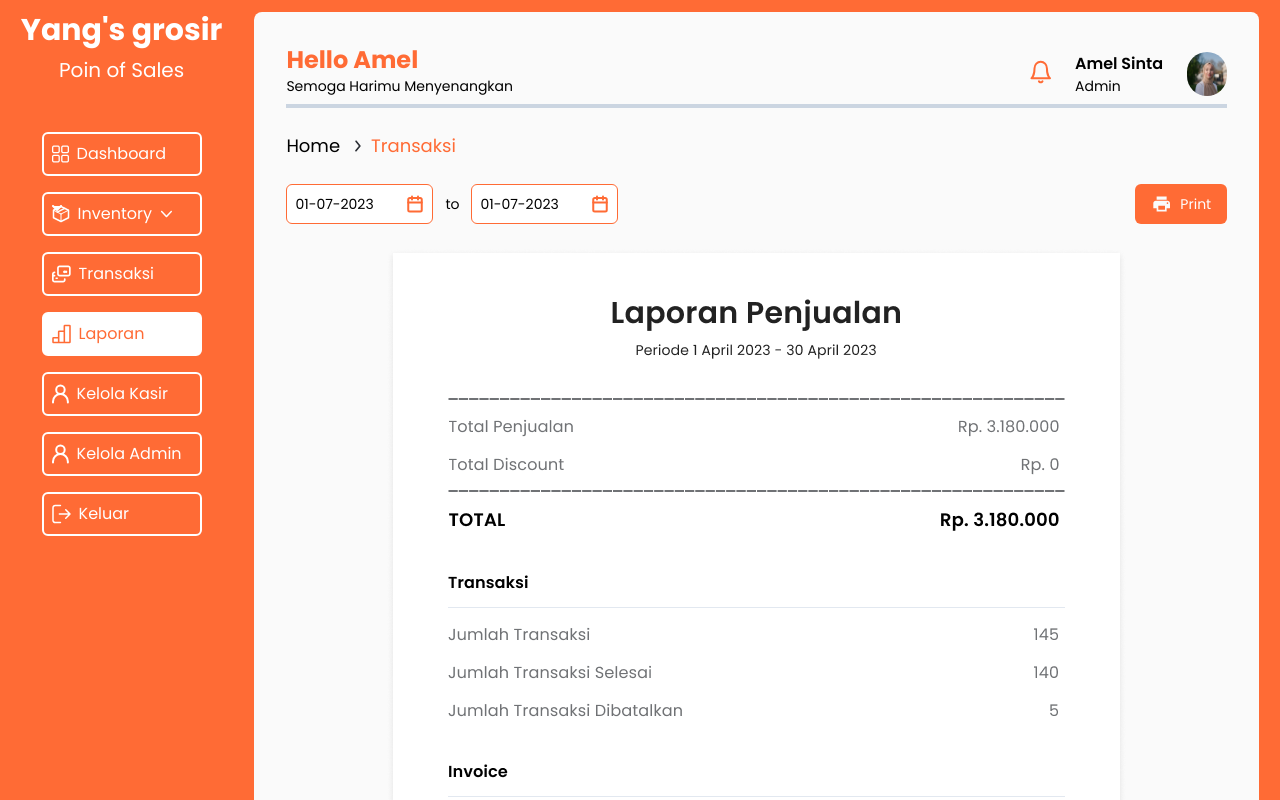
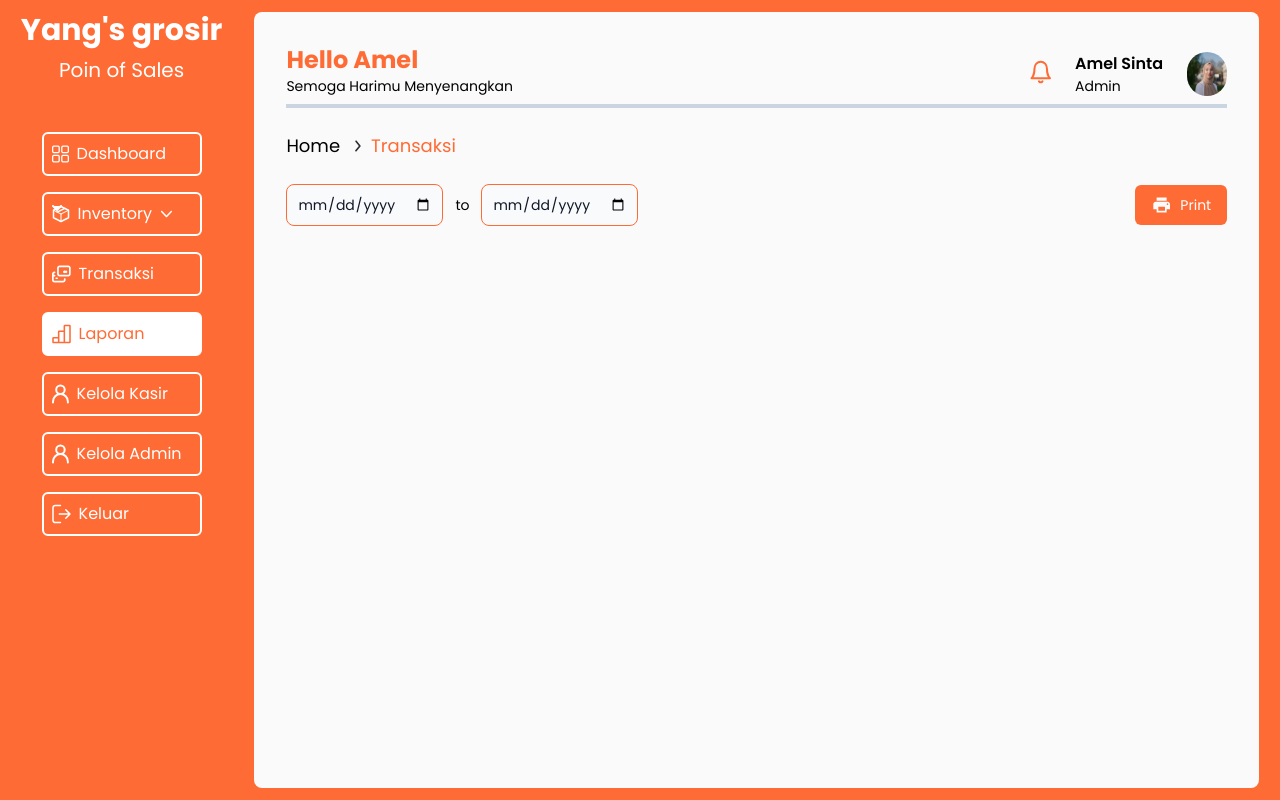
Before and after one commit to rapii03/PointOfSale, a Next.js app: page /laporan in a window 1280 px wide. Shown: the top 800 px of the page. Built offline with nearby package versions, Linux system fonts and the light colour scheme.

Commit message:
Recovery commit

```diff
--- a/src/pages/inventori/kategori/index.tsx
+++ b/src/pages/inventori/kategori/index.tsx
@@ -33,51 +33,18 @@ export default function Kategori() {
   ];
 
   const columns = ["No", "Nama Kategori", "Aksi"];
-  interface kategori {
+
+  interface Kategori {
     id?: number;
     nama: string;
   }
-  const dataKategori: kategori[] = [
-    {
-      id: 1,
-      nama: "Makanan",
-    },
-    {
-      id: 1,
-      nama: "Makanan",
-    },
-    {
-      id: 1,
-      nama: "Makanan",
-    },
-    {
-      id: 1,
-      nama: "Makanan",
-    },
-    {
-      id: 1,
-      nama: "Makanan",
-    },
-    {
-      id: 2,
-      nama: "Cemilan",
-    },
-    {
-      id: 3,
-      nama: "Minuman",
-    },
-    {
-      id: 3,
-      nama: "Minuman",
-    },
-    {
-      id: 3,
-      nama: "Minuman",
-    },
-    {
-      id: 3,
-      nama: "Minuman",
-    },
+  //Format Data Buat Kategori
+  const dataKategori: Kategori[] = [
+    { id: 1, nama: "Makanan" },
+    { id: 2, nama: "Makanan" },
+    { id: 3, nama: "Minuman" },
+    { id: 4, nama: "Minuman" },
+    { id: 5, nama: "Minuman" },
   ];
 
   const [currentPage, setCurrentPage] = useState(1);
@@ -97,8 +64,8 @@ export default function Kategori() {
     setOpenDeleteModal(false);
   }
 
-  const { register, handleSubmit } = useForm<kategori>();
-  const onSubmit: SubmitHandler<kategori> = (data) => {
+  const { register, handleSubmit } = useForm<Kategori>();
+  const onSubmit: SubmitHandler<Kategori> = (data) => {
     console.log(data);
     onCloseModal();
   };
--- a/src/pages/inventori/satuan/index.tsx
+++ b/src/pages/inventori/satuan/index.tsx
@@ -33,23 +33,16 @@ export default function Satuan() {
   ];
 
   const columns = ["No", "Nama Satuan", "Aksi"];
-  interface satuan {
+
+  interface Satuan {
     id?: number;
     nama: string;
   }
-  const dataSatuan: satuan[] = [
-    {
-      id: 1,
-      nama: "Pcs",
-    },
-    {
-        id: 2,
-        nama: "Dus",
-      },
-      {
-        id: 3,
-        nama: "Renteng",
-      },
+  //Format Data Buat Satuan
+  const dataSatuan: Satuan[] = [
+    { id: 1, nama: "Pcs" },
+    { id: 2, nama: "Dus" },
+    { id: 3, nama: "Pax" },
   ];
 
   const [currentPage, setCurrentPage] = useState(1);
@@ -69,8 +62,8 @@ export default function Satuan() {
     setOpenDeleteModal(false);
   }
 
-  const { register, handleSubmit } = useForm<satuan>();
-  const onSubmit: SubmitHandler<satuan> = (data) => {
+  const { register, handleSubmit } = useForm<Satuan>();
+  const onSubmit: SubmitHandler<Satuan> = (data) => {
     console.log(data);
     onCloseModal();
   };
@@ -83,7 +76,7 @@ export default function Satuan() {
     <AdminLayout>
       <Breadcrumbs crumbs={crumbs} />
       <div className="flex h-fit justify-between items-center mb-6">
-        <Searchbar placeholder="Cari Satuan"/>
+        <Searchbar placeholder="Cari Satuan" />
         <button
           className="bg-[#FF6B35] h-fit px-3 py-1 rounded-md text-white text-md flex justify-center items-center gap-2"
           onClick={() => setOpenAddModal(true)}
@@ -117,7 +110,9 @@ export default function Satuan() {
                   className={
                     column === "No"
                       ? "bg-[#ff6b3546] px-0 font-semibold text-sm text-[#FF6B35] py-2 w-[7%]"
-                      : column == "Aksi" ? "bg-[#ff6b3546] px-0 font-semibold text-sm text-[#FF6B35] py-2 text-center" : "bg-[#ff6b3546] px-0 font-semibold text-sm text-[#FF6B35] py-2 text-left"
+                      : column == "Aksi"
+                      ? "bg-[#ff6b3546] px-0 font-semibold text-sm text-[#FF6B35] py-2 text-center"
+                      : "bg-[#ff6b3546] px-0 font-semibold text-sm text-[#FF6B35] py-2 text-left"
                   }
                 >
                   {column}
--- a/src/pages/kelola-admin/index.tsx
+++ b/src/pages/kelola-admin/index.tsx
@@ -40,6 +40,7 @@ export default function KelolaAdmin() {
     sandi: string;
     gambar?: string;
   }
+  //Format Data Buat Kelola Admin
   const dataAdmin: kelolaAdmin[] = [
     {
       id: 1,
--- a/src/pages/kelola-kasir/index.tsx
+++ b/src/pages/kelola-kasir/index.tsx
@@ -32,12 +32,14 @@ export default function KelolaKasir() {
   ];
 
   const columns = ["No", "Nama Akun Kasir", "Kode Kasir", "Aksi"];
+
   interface kelolaKasir {
     id?: number;
     nama: string;
     kode: string;
     gambar?: string;
   }
+  //Format Data Buat Kelola Kasir
   const dataKasir: kelolaKasir[] = [
     {
       id: 1,
--- a/src/pages/laporan/index.tsx
+++ b/src/pages/laporan/index.tsx
@@ -3,101 +3,51 @@ import AdminLayout from "@/components/AdminLayout";
 import Breadcrumbs from "@/components/Breadcrumbs";
 import Image from "next/image";
 import laporan from "../../../public/assets/admin/laporanKeuangan.png";
-// import Searchbar from "@/components/Searchbar";
-// import { Pagination } from "flowbite-react";
-// import { useState } from "react";
-// import { useForm, SubmitHandler } from "react-hook-form";
+import { useState, useEffect } from "react";
+import { useForm, SubmitHandler } from "react-hook-form";
 
 export default function Laporan() {
   const crumbs = [
     { text: "Home", href: "/dashboard-admin" },
     { text: "Transaksi" },
   ];
-
+  const { register, handleSubmit, unregister, reset } = useForm();
+  const onSubmit = (data: any) => {
+    if (data.tanggal <= data.tanggal1) {
+      console.log(data);
+      alert("Data Masuk");
+    } else {
+      console.log("error");
+    }
+  };
   return (
     <AdminLayout>
       <Breadcrumbs crumbs={crumbs} />
       <div className="flex h-fit justify-between items-center mb-6">
         <div className="flex justify-between items-center gap-x-3 text-sm">
-          <div className="w-[9.188rem] h-10 bg-white border border-[#FF6B35] rounded-md flex px-2 items-center justify-between ">
-            <p>01-07-2023</p>
-            <svg
-              xmlns="http://www.w3.org/2000/svg"
-              width="18"
-              height="18"
-              viewBox="0 0 18 18"
-              fill="none"
+          <div className="flex  text-sm">
+            <form
+              onChange={handleSubmit(onSubmit)}
+              className="flex flex-nowrap justify-between items-center gap-x-3 text-sm"
             >
-              <path
-                d="M14.25 3H3.75C2.92157 3 2.25 3.67157 2.25 4.5V15C2.25 15.8284 2.92157 16.5 3.75 16.5H14.25C15.0784 16.5 15.75 15.8284 15.75 15V4.5C15.75 3.67157 15.0784 3 14.25 3Z"
-                stroke="#FF6B35"
-                stroke-width="2"
-                stroke-linecap="round"
-                stroke-linejoin="round"
-              />
-              <path
-                d="M12 1.5V4.5"
-                stroke="#FF6B35"
-                stroke-width="2"
-                stroke-linecap="round"
-                stroke-linejoin="round"
-              />
-              <path
-                d="M6 1.5V4.5"
-                stroke="#FF6B35"
-                stroke-width="2"
-                stroke-linecap="round"
-                stroke-linejoin="round"
-              />
-              <path
-                d="M2.25 7.5H15.75"
-                stroke="#FF6B35"
-                stroke-width="2"
-                stroke-linecap="round"
-                stroke-linejoin="round"
-              />
-            </svg>
-          </div>
+              <div>
+                <input
+                  type="date"
+                  {...register("tanggal")}
+                  className="bg-gray-50 border border-[#FF6B35] text-gray-900 text-sm rounded-lg focus:ring-[#FF6B35] focus:border-[#FF6B35] block w-full p-2.5 red-500"
+                />
+              </div>
 
-          <p>to</p>
-          <div className="w-[9.188rem] h-10 bg-white border border-[#FF6B35] rounded-md flex items-center justify-between px-2">
-            <p>01-07-2023</p>
-            <svg
-              xmlns="http://www.w3.org/2000/svg"
-              width="18"
-              height="18"
-              viewBox="0 0 18 18"
-              fill="none"
-            >
-              <path
-                d="M14.25 3H3.75C2.92157 3 2.25 3.67157 2.25 4.5V15C2.25 15.8284 2.92157 16.5 3.75 16.5H14.25C15.0784 16.5 15.75 15.8284 15.75 15V4.5C15.75 3.67157 15.0784 3 14.25 3Z"
-                stroke="#FF6B35"
-                stroke-width="2"
-                stroke-linecap="round"
-                stroke-linejoin="round"
-              />
-              <path
-                d="M12 1.5V4.5"
-                stroke="#FF6B35"
-                stroke-width="2"
-                stroke-linecap="round"
-                stroke-linejoin="round"
-              />
-              <path
-                d="M6 1.5V4.5"
-                stroke="#FF6B35"
-                stroke-width="2"
-                stroke-linecap="round"
-                stroke-linejoin="round"
-              />
-              <path
-                d="M2.25 7.5H15.75"
-                stroke="#FF6B35"
-                stroke-width="2"
-                stroke-linecap="round"
-                stroke-linejoin="round"
-              />
-            </svg>
+              <p>to</p>
+
+              <div>
+                <input
+                  type="date"
+                  {...register("tanggal1")}
+                  className="bg-gray-50 border border-[#FF6B35] text-gray-900 text-sm rounded-lg focus:ring-[#FF6B35] focus:border-[#FF6B35] block w-full p-2.5"
+                />
+              </div>
+            </form>
           </div>
         </div>
         <button className="w-auto h-10 bg-[#FF6B35] rounded-md flex items-center justify-center gap-x-2 px-4 text-sm">
@@ -130,7 +80,7 @@ export default function Laporan() {
       </div>
 
       <div className="mt-6 flex justify-center">
-        <Image src={laporan} alt="laporan" />
+        {/* <Image src={laporan} alt="laporan" /> */}
       </div>
     </AdminLayout>
   );
--- a/src/pages/transaksi/index.tsx
+++ b/src/pages/transaksi/index.tsx
@@ -4,8 +4,8 @@ import Breadcrumbs from "@/components/Breadcrumbs";
 // import Searchbar from "@/components/Searchbar";
 import { Pagination } from "flowbite-react";
 import Link from "next/link";
-import { useState } from "react";
-// import { useForm, SubmitHandler } from "react-hook-form";
+import { useState, useEffect } from "react";
+import { useForm, SubmitHandler } from "react-hook-form";
 
 export default function Transaksi() {
   const paginationTheme = {
@@ -41,6 +41,7 @@ export default function Transaksi() {
     "Status",
     "Aksi",
   ];
+
   interface kelolaTransaksi {
     id?: number;
     invoice: string;
@@ -49,6 +50,7 @@ export default function Transaksi() {
     total: number;
     status: string;
   }
+  //Format Data Buat Transaksi
   const dataTransaksi: kelolaTransaksi[] = [
     {
       id: 1,
@@ -76,96 +78,67 @@ export default function Transaksi() {
       total: 10,
       status: "Pending",
     },
+    {
+      id: 4,
+      invoice: "#INV1214",
+      tanggal: "10-11-2023",
+      produk: "Mie",
+      total: 10,
+      status: "Sukses",
+    },
+    {
+      id: 5,
+      invoice: "#INV1214",
+      tanggal: "10-11-2023",
+      produk: "Mie",
+      total: 10,
+      status: "Pending",
+    },
   ];
 
   const [currentPage, setCurrentPage] = useState(1);
   const onPageChange = (page: number) => setCurrentPage(page);
 
+  const [startDate, setStartDate] = useState();
+  const [endDate, setEndtDate] = useState();
+
+  const { register, handleSubmit, unregister, reset } = useForm();
+  const onSubmit = (data: any) => {
+    if (data.tanggal <= data.tanggal1) {
+      console.log(data);
+      alert("Data Masuk");
+    } else {
+      console.log("error");
+    }
+  };
+
   return (
     <AdminLayout>
       <Breadcrumbs crumbs={crumbs} />
       <div className="flex h-fit justify-between items-center mb-6">
-        <div className="flex justify-between items-center gap-x-3 text-sm">
-          <div className="w-[9.188rem] h-10 bg-white border border-[#FF6B35] rounded-md flex px-2 items-center justify-between ">
-            <p>01-07-2023</p>
-            <svg
-              xmlns="http://www.w3.org/2000/svg"
-              width="18"
-              height="18"
-              viewBox="0 0 18 18"
-              fill="none"
+        <div className="flex  text-sm">
+          <form
+            onChange={handleSubmit(onSubmit)}
+            className="flex flex-nowrap justify-between items-center gap-x-3 text-sm"
           >
-              <path
-                d="M14.25 3H3.75C2.92157 3 2.25 3.67157 2.25 4.5V15C2.25 15.8284 2.92157 16.5 3.75 16.5H14.25C15.0784 16.5 15.75 15.8284 15.75 15V4.5C15.75 3.67157 15.0784 3 14.25 3Z"
-                stroke="#FF6B35"
-                stroke-width="2"
-                stroke-linecap="round"
-                stroke-linejoin="round"
+            <div>
+              <input
+                type="date"
+                {...register("tanggal")}
+                className="bg-gray-50 border border-[#FF6B35] text-gray-900 text-sm rounded-lg focus:ring-[#FF6B35] focus:border-[#FF6B35] block w-full p-2.5 red-500"
               />
-              <path
-                d="M12 1.5V4.5"
-                stroke="#FF6B35"
-                stroke-width="2"
-                stroke-linecap="round"
-                stroke-linejoin="round"
-              />
-              <path
-                d="M6 1.5V4.5"
-                stroke="#FF6B35"
-                stroke-width="2"
-                stroke-linecap="round"
-                stroke-linejoin="round"
-              />
-              <path
-                d="M2.25 7.5H15.75"
-                stroke="#FF6B35"
-                stroke-width="2"
-                stroke-linecap="round"
-                stroke-linejoin="round"
-              />
-            </svg>
             </div>
 
             <p>to</p>
-          <div className="w-[9.188rem] h-10 bg-white border border-[#FF6B35] rounded-md flex items-center justify-between px-2">
-            <p>01-07-2023</p>
-            <svg
-              xmlns="http://www.w3.org/2000/svg"
-              width="18"
-              height="18"
-              viewBox="0 0 18 18"
-              fill="none"
-            >
-              <path
-                d="M14.25 3H3.75C2.92157 3 2.25 3.67157 2.25 4.5V15C2.25 15.8284 2.92157 16.5 3.75 16.5H14.25C15.0784 16.5 15.75 15.8284 15.75 15V4.5C15.75 3.67157 15.0784 3 14.25 3Z"
-                stroke="#FF6B35"
-                stroke-width="2"
-                stroke-linecap="round"
-                stroke-linejoin="round"
+
+            <div>
+              <input
+                type="date"
+                {...register("tanggal1")}
+                className="bg-gray-50 border border-[#FF6B35] text-gray-900 text-sm rounded-lg focus:ring-[#FF6B35] focus:border-[#FF6B35] block w-full p-2.5"
               />
-              <path
-                d="M12 1.5V4.5"
-                stroke="#FF6B35"
-                stroke-width="2"
-                stroke-linecap="round"
-                stroke-linejoin="round"
-              />
-              <path
-                d="M6 1.5V4.5"
-                stroke="#FF6B35"
-                stroke-width="2"
-                stroke-linecap="round"
-                stroke-linejoin="round"
-              />
-              <path
-                d="M2.25 7.5H15.75"
-                stroke="#FF6B35"
-                stroke-width="2"
-                stroke-linecap="round"
-                stroke-linejoin="round"
-              />
-            </svg>
             </div>
+          </form>
         </div>
         <button className="w-[9.21rem] h-10 bg-[#FF6B35] rounded-md flex items-center justify-center gap-x-2 px-2 text-sm">
           <svg
@@ -256,6 +229,7 @@ export default function Transaksi() {
                     {col.status}
                   </div>
                 </td>
+                {col.status != "Pending" && (
                   <td className="border-collapse p2 px-0 text-center">
                     <div className="flex justify-center items-center gap-x-5 h-12 border-b">
                       <button className="text-[#FF6B35] text-md">Print</button>
@@ -267,6 +241,19 @@ export default function Transaksi() {
                       </Link>
                     </div>
                   </td>
+                )}
+                {col.status == "Pending" && (
+                  <td className="border-collapse p2 px-0 text-center">
+                    <div className="flex justify-center items-center gap-x-5 h-12 border-b">
+                      <Link
+                        href="/transaksi/pending-detail-transaksi"
+                        className="text-blue-700 text-md"
+                      >
+                        Detail
+                      </Link>
+                    </div>
+                  </td>
+                )}
               </tr>
             ))}
           </tbody>
```
Also changed, not shown: src/pages/inventori/produk/index.tsx (+16 -11 lines). Lines whose indentation alone changed are shown as unchanged.
